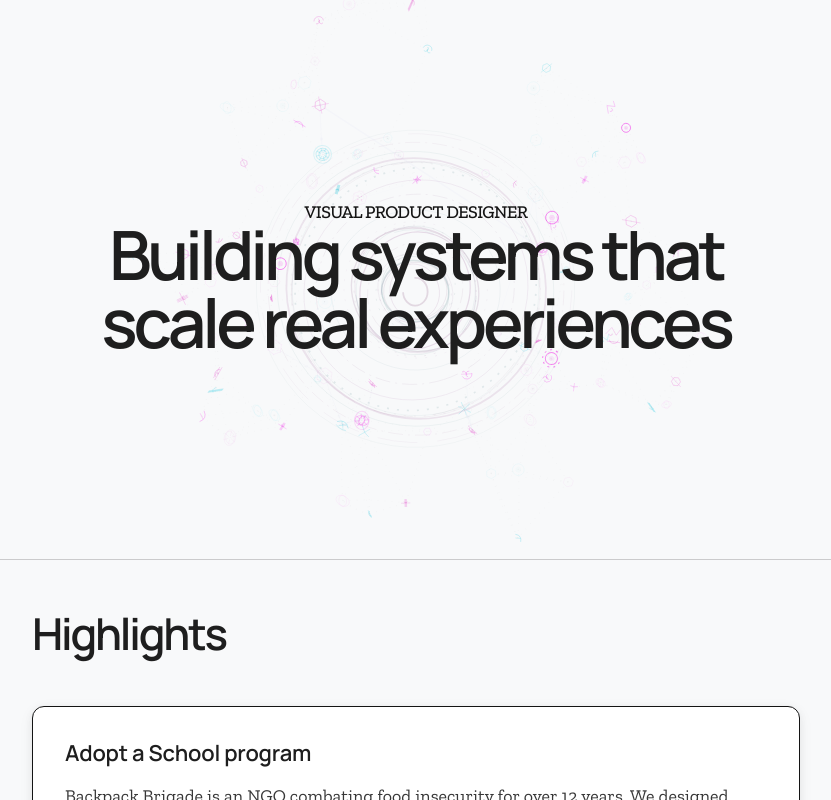
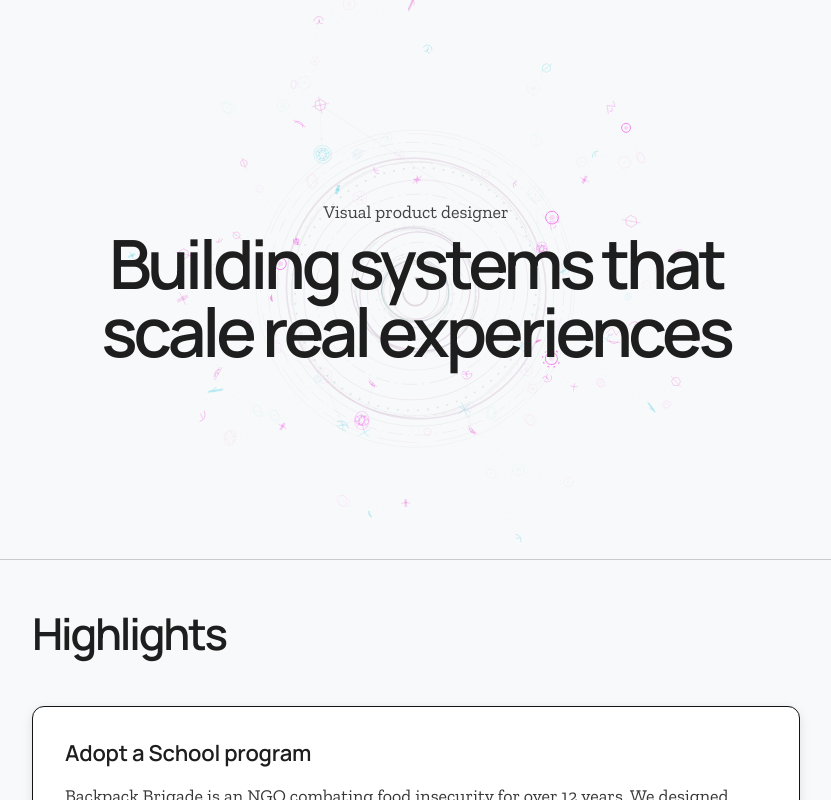
Before and after one commit to danielromanrr-vibe/Vibe-Code-PF, a React (Vite) app: page / in a window 1280 px wide. Shown: the top 800 px of the page, without its empty margins (224-1055 px from the left). Built offline with nearby package versions, Linux system fonts and the light colour scheme.

Commit message:
update
Made-with: Cursor

```diff
--- a/src/App.tsx
+++ b/src/App.tsx
@@ -246,10 +246,8 @@ export default function App() {
         <Mandala variant="heroIntegrated" />
         <header className="relative z-20 flex min-h-0 min-w-0 flex-1 items-center justify-center p-4 sm:p-6 md:p-12 pointer-events-none">
           <div className="editorial-container px-2 text-center sm:px-4 md:px-0">
-            <p className="hero-header-kicker mb-0 block -translate-y-[3px] text-ink">
-              Visual product designer
-            </p>
-            <h1 className="hero-title relative mx-auto max-w-full -mt-2 text-balance">
+            <p className="mt-[6px] mb-[3px] text-ink/80">Visual product designer</p>
+            <h1 className="hero-title relative mx-auto max-w-full text-balance">
               Building systems that scale real experiences
             </h1>
           </div>
--- a/src/index.css
+++ b/src/index.css
@@ -59,7 +59,7 @@
   /* Editorial scale — !important so utilities do not override font metrics */
   h1 {
     font-size: var(--text-h1) !important;
-    font-weight: 600 !important;
+    font-weight: 500 !important;
     letter-spacing: -0.06em !important; /* -6% */
     line-height: 1 !important;
     color: var(--color-heading-h1) !important;
@@ -120,16 +120,6 @@
 
   .label:hover {
     @apply opacity-100;
-  }
-
-  /* Hero eyebrow — body scale (Zilla) with tight tracking */
-  .hero-header-kicker {
-    font-family: var(--font-body) !important;
-    font-size: var(--text-body) !important;
-    line-height: var(--leading-body) !important;
-    font-weight: 500 !important;
-    letter-spacing: -0.035em !important;
-    text-transform: uppercase !important;
   }
 
   /*
```
